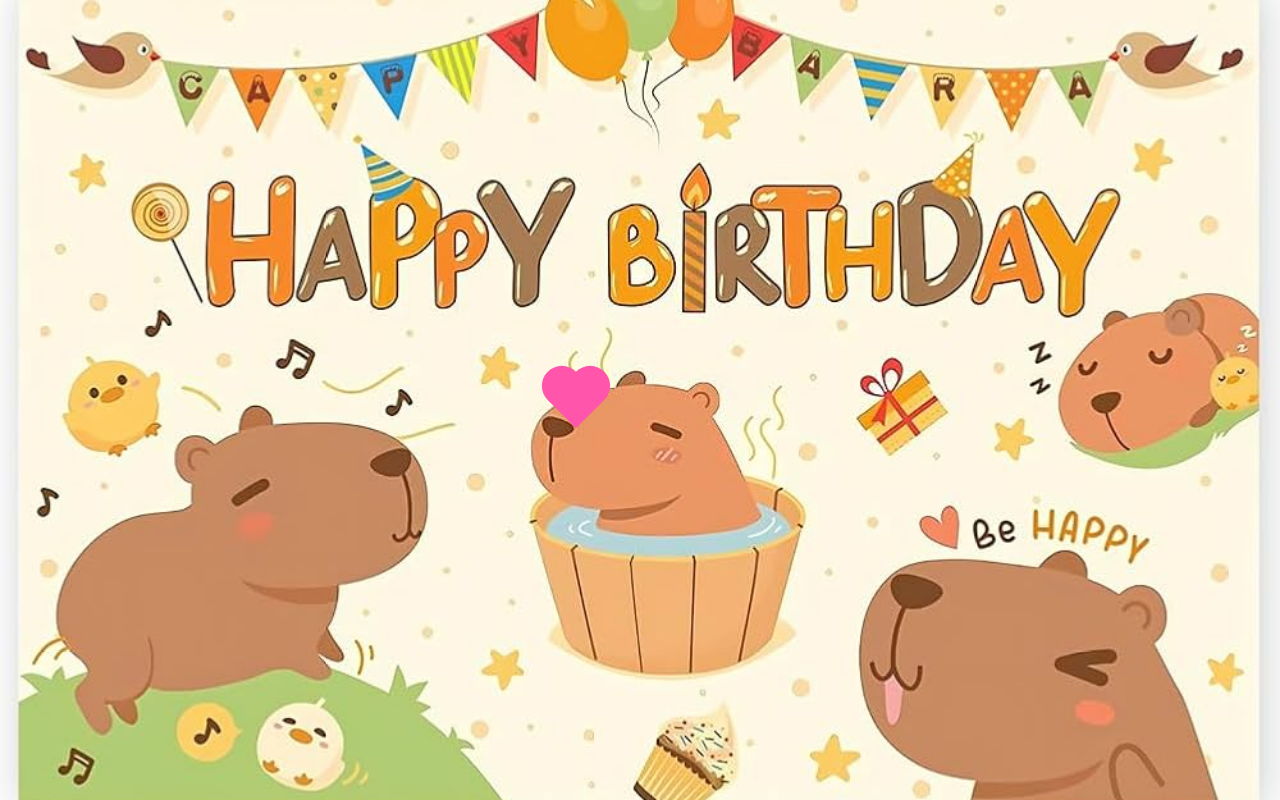
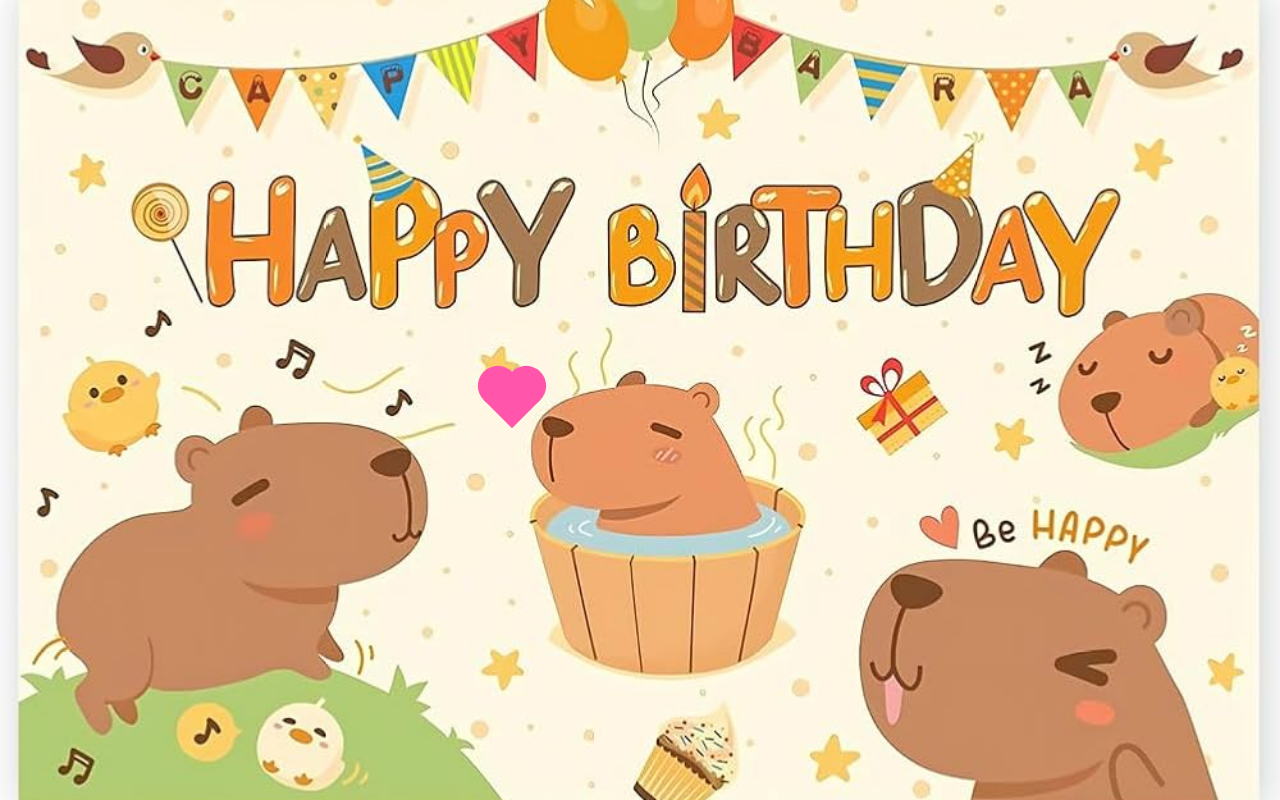
Before and after one commit to andymarco145/uni-myluv, a plain HTML site: page index.html in a window 1280 px wide. Drawn offline with Linux system fonts and the light colour scheme.

Commit message:
Update styles.css

```diff
--- a/styles.css
+++ b/styles.css
@@ -41,7 +41,7 @@ html, body {
     transform: rotate(-45deg);
     position: absolute;
     top: 50%; /* Căn giữa theo chiều dọc */
-    left: 45%; /* Căn giữa theo chiều ngang */
+    left: 40%; /* Căn giữa theo chiều ngang */
     transform: translate(-50%, -50%) rotate(-45deg); /* Dịch chuyển vào chính giữa và xoay */
 }
 
```
